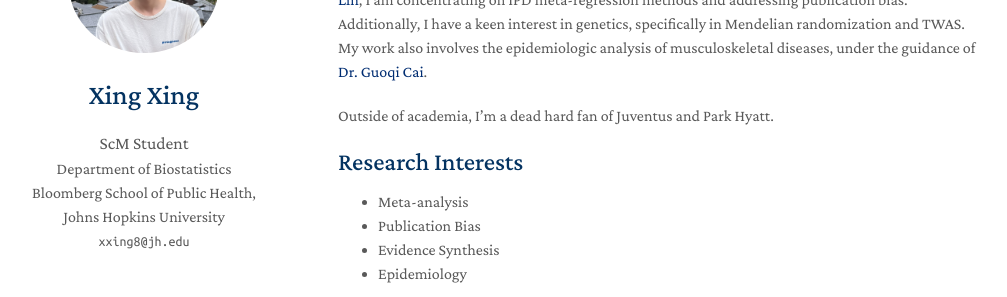
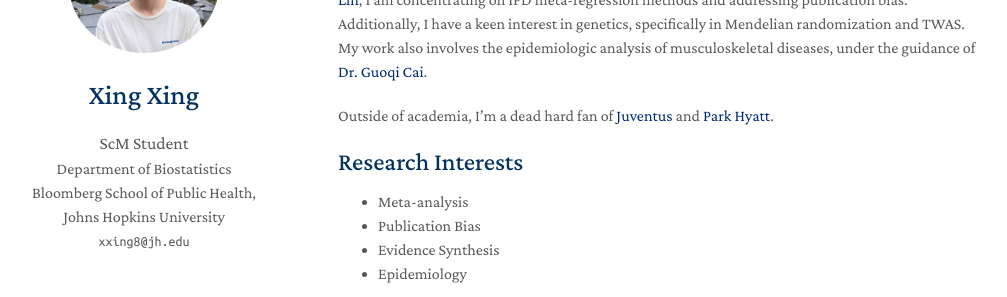
Before and after one commit to KevinXing3/kevinXing3.github.io, a Jekyll site: the page built from index.md, in a window 1280 px wide and 900 px high. Shown: the part 169-466 px from the top of the window, without its empty margins (132-1139 px from the left). Built offline with Jekyll 4.4.1, drawn with Linux system fonts in a browser that asks for light colours; nearby versions of some CDN libraries; a style sheet for code colours, icons or effects is not loaded; our own code applies the rules of GitHub Pages for plain Markdown files.

Commit message:
Update index.md

```diff
--- a/index.md
+++ b/index.md
@@ -6,7 +6,7 @@ layout: homepage
 
 I'm a ScM Student in Biostatistics at <a href="https://www.jhu.edu" style="color:#002D72">Johns Hopkins University</a>. My current research focus on developing statistical models for meta-analysis. Under the guidance of <a href="https://publichealth.jhu.edu/faculty/4789/jiayi-jessie-tong" style="color:#002D72">Dr. Jessie Tong</a> and <a href="https://publichealth.arizona.edu/directory/lifeng-lin" style="color:#002D72">Dr. Lifeng Lin</a>, I am concentrating on IPD meta-regression methods and addressing publication bias. Additionally, I have a keen interest in genetics, specifically in Mendelian randomization and TWAS. My work also involves the epidemiologic analysis of musculoskeletal diseases, under the guidance of <a href="https://ggws.ahmu.edu.cn/2021/0922/c940a108940/page.htm" style="color:#002D72">Dr. Guoqi Cai</a>.
 
-Outside of academia, I’m a dead hard fan of Juventus and Park Hyatt.
+Outside of academia, I’m a dead hard fan of <a href="https://www.juventus.com/en/" style="color:#002D72">Juventus</a> and <a href="https://www.hyatt.com/brands/park-hyatt" style="color:#002D72">Park Hyatt</a>.
 
 ## Research Interests
 - Meta-analysis
```
